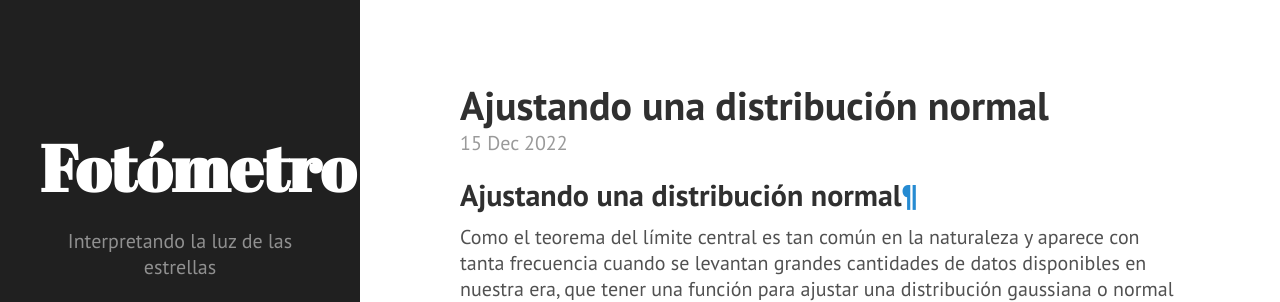
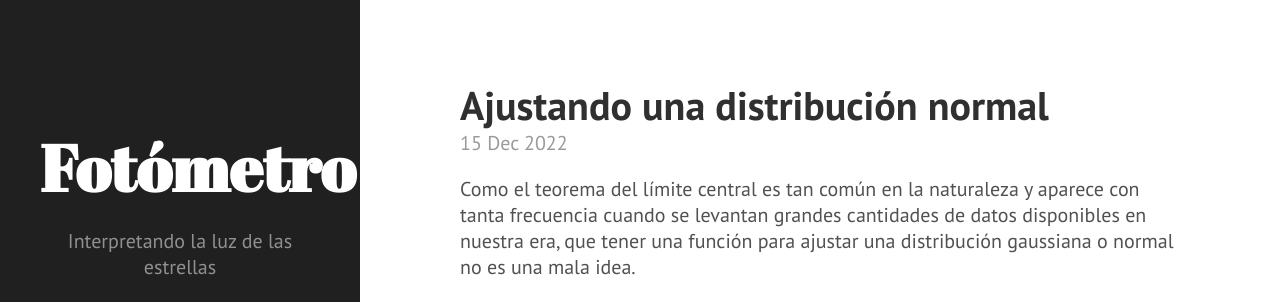
Before and after one commit to nicomedinap/nicomedinap.github.io, a Jekyll site: the page built from _posts/2022-12-15-AjustandoUnaDistribucionNormal.md, in a window 1280 px wide and 900 px high, cut to the strip 0-302 px from the top of the window. Built offline with Jekyll 4.4.1, drawn with Linux system fonts in a browser that asks for light colours; formulas are drawn with MathJax 3; a script that is not in the unit is left out.

Commit message:
Update 2022-12-15-AjustandoUnaDistribucionNormal.md

```diff
--- a/_posts/2022-12-15-AjustandoUnaDistribucionNormal.md
+++ b/_posts/2022-12-15-AjustandoUnaDistribucionNormal.md
@@ -10,7 +10,8 @@ title:  "Ajustando una distribución normal"
 <div class="cell border-box-sizing text_cell rendered"><div class="prompt input_prompt">
 </div><div class="inner_cell">
 <div class="text_cell_render border-box-sizing rendered_html">
-<h2 id="Ajustando-una-distribuci%C3%B3n-normal"><strong>Ajustando una distribuci&#243;n normal</strong><a class="anchor-link" href="#Ajustando-una-distribuci%C3%B3n-normal">&#182;</a></h2><p>Como el teorema del límite central es tan común en la naturaleza y aparece con tanta frecuencia cuando se levantan grandes cantidades de datos disponibles en nuestra era, que tener una función para ajustar una distribución gaussiana o normal no es una mala idea.</p>
+
+<p>Como el teorema del límite central es tan común en la naturaleza y aparece con tanta frecuencia cuando se levantan grandes cantidades de datos disponibles en nuestra era, que tener una función para ajustar una distribución gaussiana o normal no es una mala idea.</p>
 <p>Me explico: supongamos que tenemos un set de datos que es de nuestro interés, y al visualizarlo notamos que podría ser descrito por un perfíl gaussiano. ¿Cómo obtenemos o extraemos los valores de dicha distribución, con el fin de estudiar sus parámetros?</p>
 <p>Creemos una distribución artificial y veamos cómo entender dicha distribución, usando un puñado de puntos (100 mediciones) para poder caracterizar la muestra:</p>
 
```
